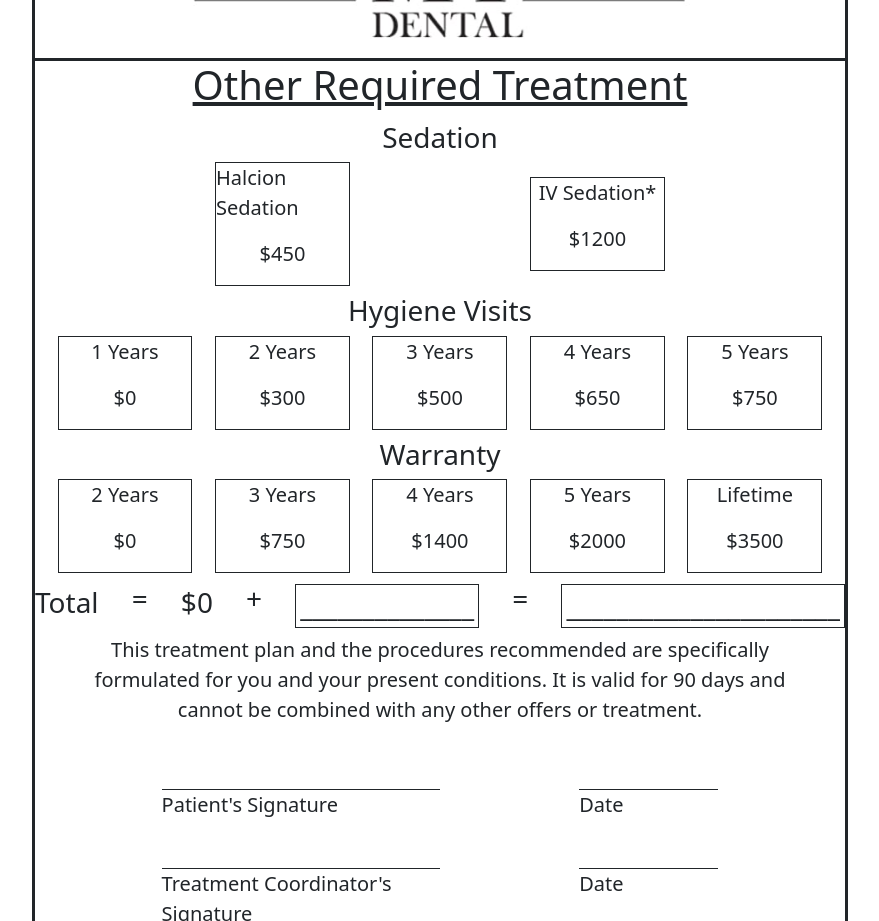
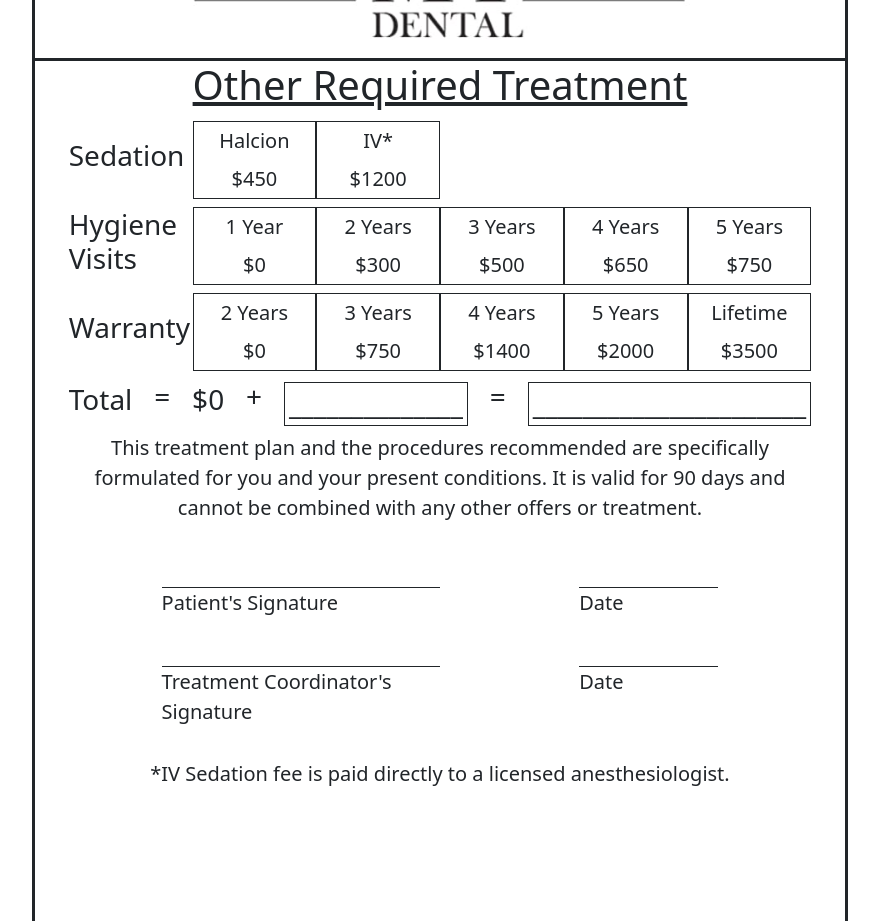
Before and after one commit to tbohn2/full-arch-calculator, a React (Vite) app: page / in a window 1280 px wide. Shown: the part 3580-4501 px from the top of the page, without its empty margins (196-1075 px from the left). Built offline with nearby package versions, Linux system fonts and the light colour scheme.

Commit message:
Improved spacing for treatment plan

```diff
--- a/src/txPlan/TxPlan.jsx
+++ b/src/txPlan/TxPlan.jsx
@@ -8,12 +8,12 @@ const FinalTxPlan = (tx, totals) => {
     const { treatmentPlanningTotal, maxTotal, mandTotal, total } = totals;
 
     const sedationArray = [
-        { id: 6, name: "Halcion Sedation", cost: 450 },
-        { id: 7, name: "IV Sedation*", cost: 1200 }
+        { id: 6, name: "Halcion", cost: 450 },
+        { id: 7, name: "IV*", cost: 1200 }
     ]
 
     const hygieneVisitsArray = [
-        { id: 32, name: "1 Years", cost: 0 },
+        { id: 32, name: "1 Year", cost: 0 },
         { id: 33, name: "2 Years", cost: 300 },
         { id: 34, name: "3 Years", cost: 500 },
         { id: 35, name: "4 Years", cost: 650 },
@@ -171,8 +171,8 @@ const FinalTxPlan = (tx, totals) => {
                     {finalTreatmentPlan.map((tx) => {
                         return (
                             <div key={tx.id} className='col-6 d-flex justify-content-between'>
-                                <p className='fs-5'>{tx.name}</p>
-                                <p className='fs-5'>${tx.cost}</p>
+                                <p className='fs-5 my-1'>{tx.name}</p>
+                                <p className='fs-5 my-1'>${tx.cost}</p>
                             </div>
                         )
                     })}
@@ -182,14 +182,14 @@ const FinalTxPlan = (tx, totals) => {
                         if (txArray === hygieneVisitsArray) { title = 'Hygiene Visits' }
                         if (txArray === warrantyArray) { title = 'Warranty' }
                         return (
-                            <div className='col-12 my-1 d-flex flex-column align-items-center'>
-                                <h3>{title}</h3>
-                                <div className='col-12 d-flex justify-content-evenly align-items-center'>
+                            <div className='col-11 my-1 d-flex justify-content-between align-items-center'>
+                                <h3 className='col-2'>{title}</h3>
+                                <div className='col-12 d-flex'>
                                     {txArray.map((tx) => {
                                         return (
-                                            <div key={tx.id} className='col-2 d-flex flex-column justify-content-between align-items-center border border-dark'>
-                                                <p className='fs-5'>{tx.name}</p>
-                                                <p className='fs-5'>${tx.cost}</p>
+                                            <div key={tx.id} className='col-2 d-flex flex-column px-3 justify-content-between align-items-center border border-dark'>
+                                                <p className='fs-5 m-1 text-center'>{tx.name}</p>
+                                                <p className='fs-5 m-1 text-center'>${tx.cost}</p>
                                             </div>
                                         )
                                     })}
@@ -197,7 +197,7 @@ const FinalTxPlan = (tx, totals) => {
                             </div>
                         )
                     })}
-                    <div className='col-12 d-flex fs-3 justify-content-between align-items-center'>
+                    <div className='col-11 d-flex fs-3 justify-content-between align-items-center'>
                         <h3>Total</h3>
                         <p>=</p>
                         <h3>${total}</h3>
```
